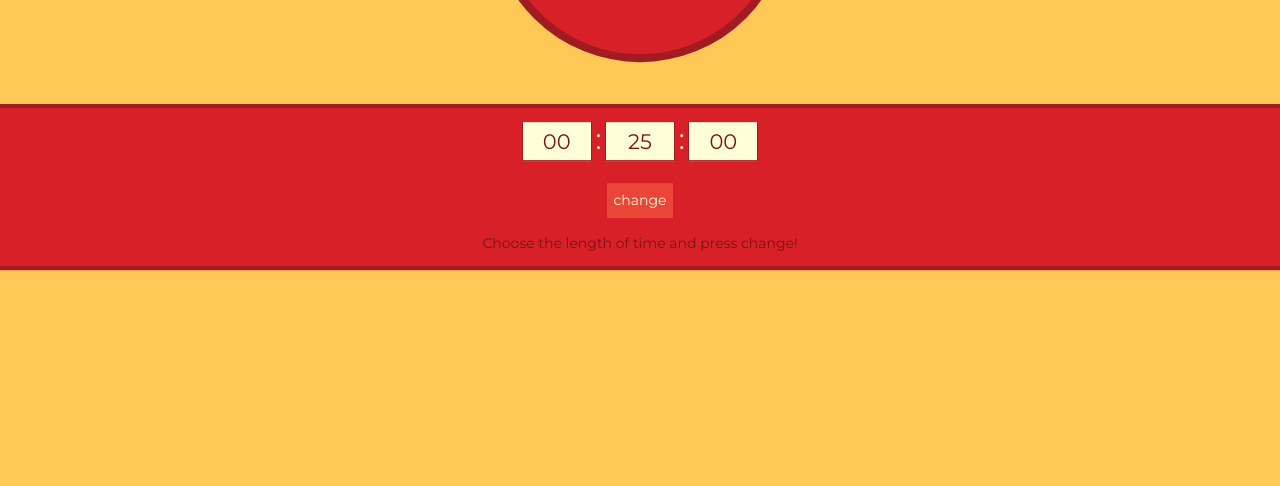
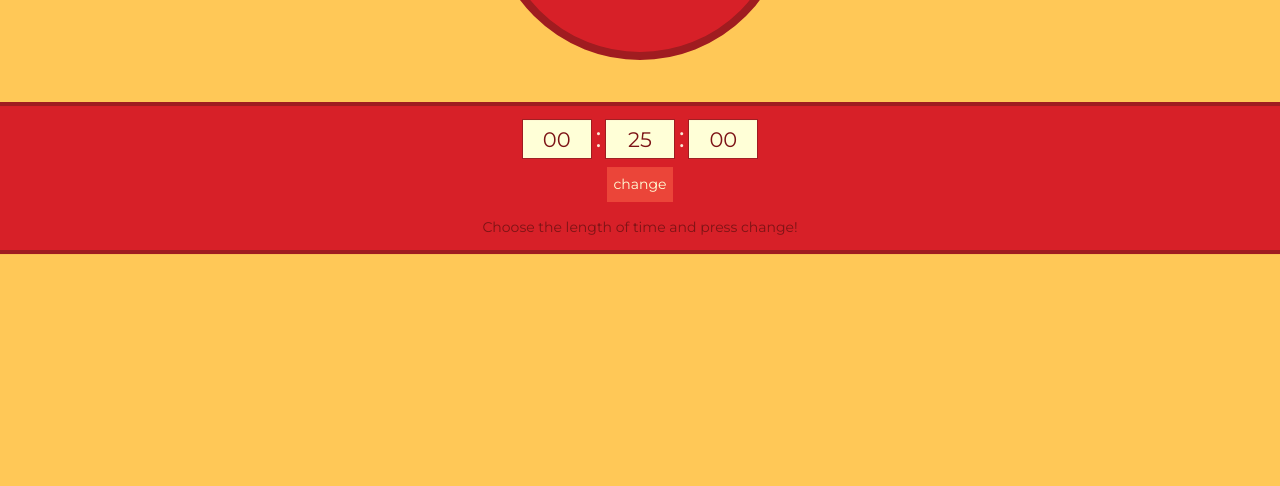
Before and after one commit to l-emi/pomodoro, a plain HTML site: page index.html in a window 1280 px wide. Shown: the part 314-800 px from the top of the page. Drawn offline with nearby package versions, Linux system fonts and the light colour scheme.

Commit message:
Add <!DOCTYPE  html> and neaten up HTML

```diff
--- a/index.html
+++ b/index.html
@@ -1,19 +1,18 @@
+<!DOCTYPE html>
 
 <html>
 
 <head>
-  <meta charset=utf-8/>
+  <meta charset="UTF-8">
+  <meta name="viewport" content="width=device-width, initial-scale=1, maximum-scale=1">
 
   <link rel="stylesheet" href="https://maxcdn.bootstrapcdn.com/bootstrap/3.3.6/css/bootstrap.min.css">
   <link rel="stylesheet" href="https://maxcdn.bootstrapcdn.com/bootstrap/3.3.6/css/bootstrap-theme.min.css">
-  <link rel="stylesheet" href="pom.css" />
+  <link rel="stylesheet" href="pom.css">
   <link href='https://fonts.googleapis.com/css?family=Montserrat' rel='stylesheet' type='text/css'>
   <link href="https://fonts.googleapis.com/css?family=Pacifico" rel="stylesheet">
-  <link rel="stylesheet" href="https://cdnjs.cloudflare.com/ajax/libs/font-awesome/4.6.3/css/font-awesome.css" />
   <link rel="stylesheet" href="https://ajax.googleapis.com/ajax/libs/jqueryui/1.12.0/themes/smoothness/jquery-ui.css">
   <script src="https://use.fontawesome.com/58bcbed17c.js"></script>
-
-  <meta name="viewport" content="width=device-width, initial-scale=1, maximum-scale=1">
 
 
   <title>Pomodoro Timer</title>
@@ -24,7 +23,6 @@
 <body>
 
     <div class="container-fluid">
-
 
         <div id="allthings">
             <div id="tomato">
@@ -53,7 +51,6 @@
 
         </div>
 
-
     </div>
 
 
```
